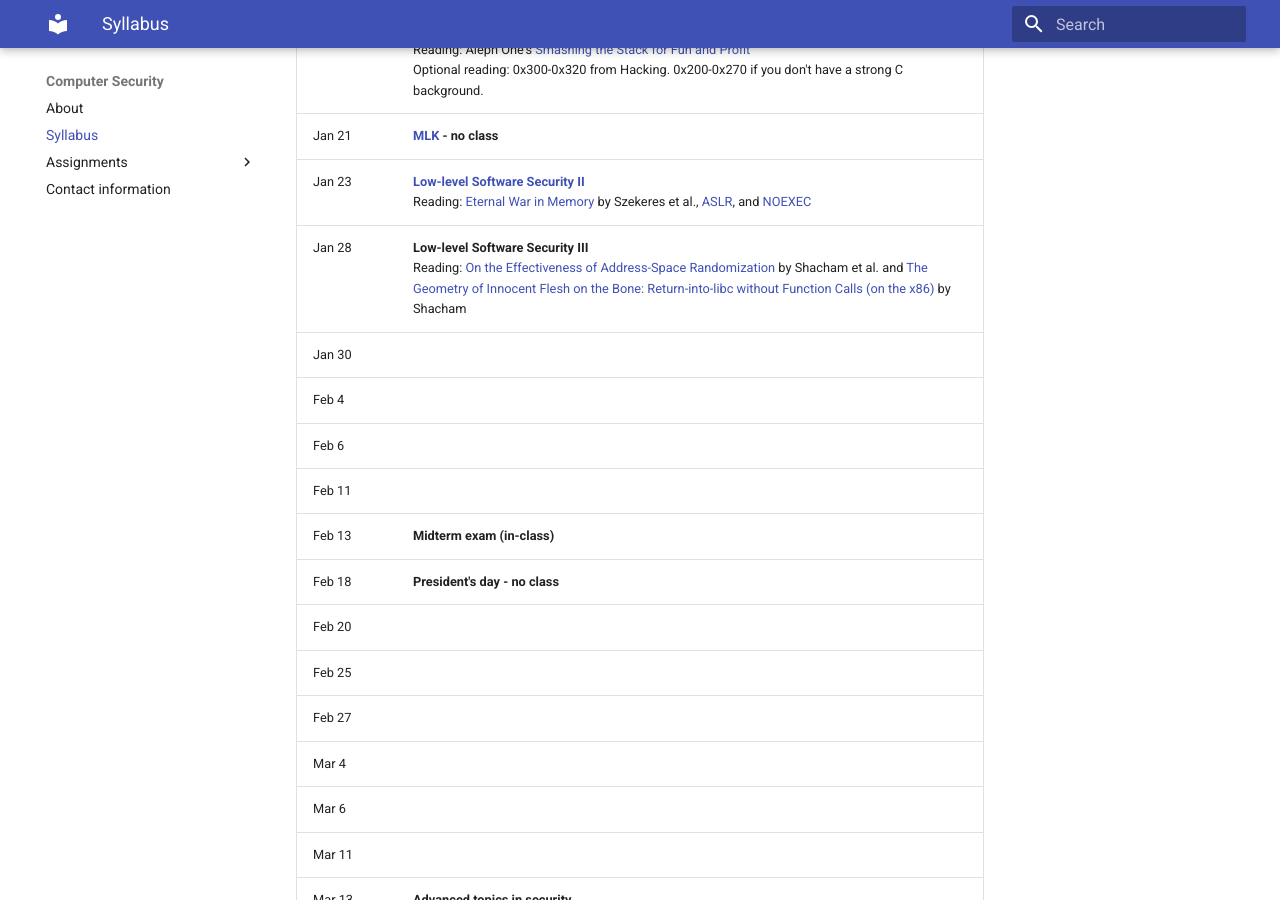
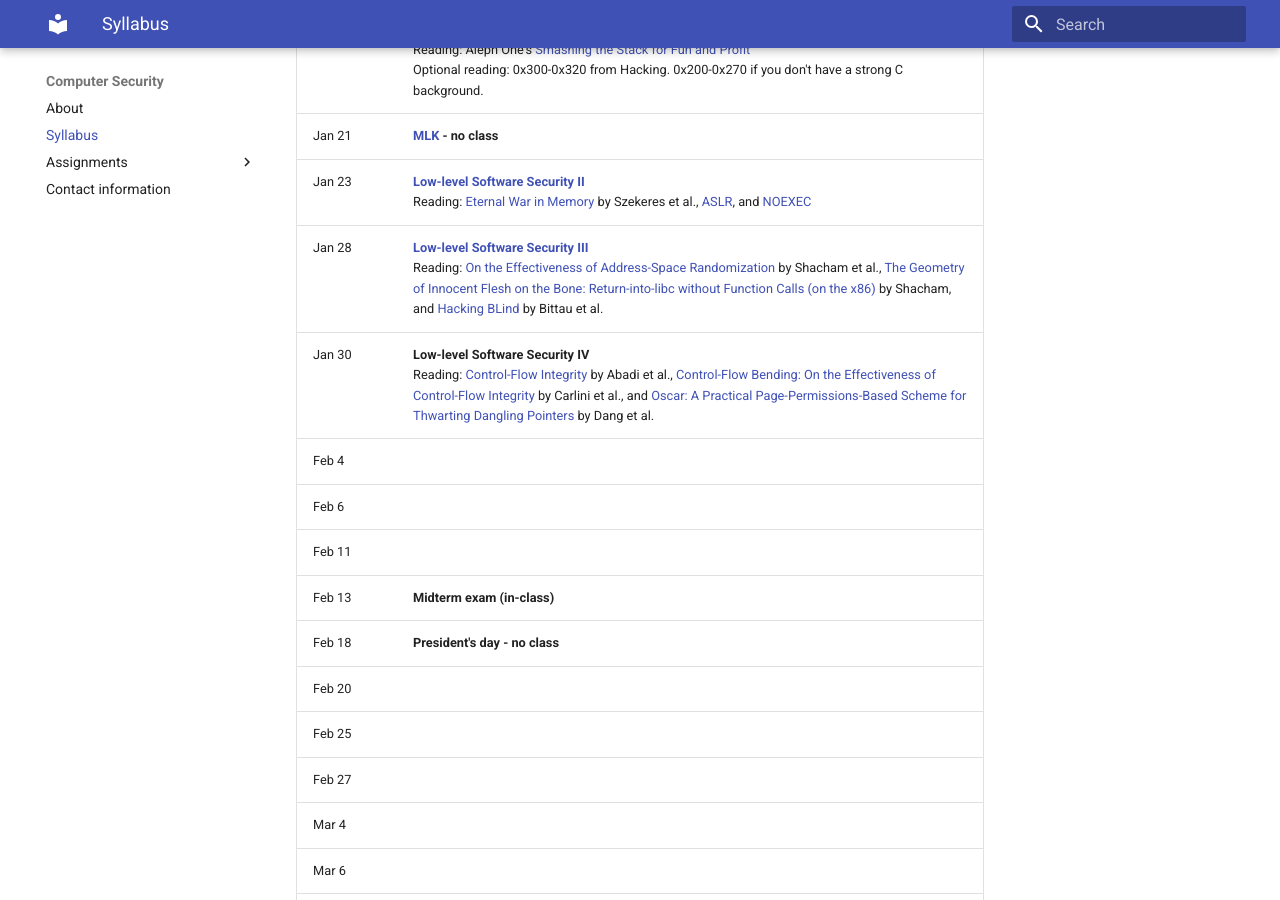
Before and after one commit to PLSysSec/cse127-website, an MkDocs documentation site: the page built from docs/syllabus.md, in a window 1280 px wide and 900 px high, scrolled down 396 px. Built offline with MkDocs 1.6.1 and Material for MkDocs 9.7.7, drawn with Linux system fonts in a browser that asks for light colours.

Commit message:
leture 6

```diff
--- a/docs/syllabus.md
+++ b/docs/syllabus.md
@@ -6,8 +6,8 @@ Jan 14     | [**Security Foundations (in-class discussion)**](slides/lecture3.pd
 Jan 16     | [**Low-level Software Security I**](slides/lecture4.pdf) <br/> Reading: Aleph One's [Smashing the Stack for Fun and Profit](http://phrack.org/issues/49/14.html#article) <br/> Optional reading: 0x300-0x320 from Hacking. 0x200-0x270 if you don't have a strong C background.
 Jan 21     | **[MLK](https://en.wikipedia.org/wiki/Martin_Luther_King_Jr.) - no class**
 Jan 23     | [**Low-level Software Security II**](slides/lecture5.pdf) <br/> Reading: [Eternal War in Memory](papers/eternal-war-in-memory.pdf) by Szekeres et al., [ASLR](https://pax.grsecurity.net/docs/aslr.txt), and [NOEXEC](https://pax.grsecurity.net/docs/noexec.txt)
-Jan 28     | **Low-level Software Security III** <br/> Reading: [On the Effectiveness of Address-Space Randomization](papers/shacham:aslr.pdf) by Shacham et al. and [The Geometry of Innocent Flesh on the Bone: Return-into-libc without Function Calls (on the x86)](papers/shacham:rop.pdf) by Shacham
-Jan 30     |
+Jan 28     | [**Low-level Software Security III**](slides/lecture6.pdf) <br/> Reading: [On the Effectiveness of Address-Space Randomization](papers/shacham:aslr.pdf) by Shacham et al., [The Geometry of Innocent Flesh on the Bone: Return-into-libc without Function Calls (on the x86)](papers/shacham:rop.pdf) by Shacham, and [Hacking BLind](papers/bittau:brop.pdf) by Bittau et al.
+Jan 30     | **Low-level Software Security IV** <br/> Reading: [Control-Flow Integrity](papers/abadi:cfi.pdf) by Abadi et al., [Control-Flow Bending: On the Effectiveness of Control-Flow Integrity](papers/carlini:cfb.pdf) by Carlini et al., and [Oscar: A Practical Page-Permissions-Based Scheme for Thwarting Dangling Pointers](papers/dang:oscar.pdf) by Dang et al.
 Feb  4     |
 Feb  6     |
 Feb 11     |
```
Also changed, not shown: site/index.html, site/search/search_index.json, site/sitemap.xml, site/syllabus/index.html, 11 other files.
